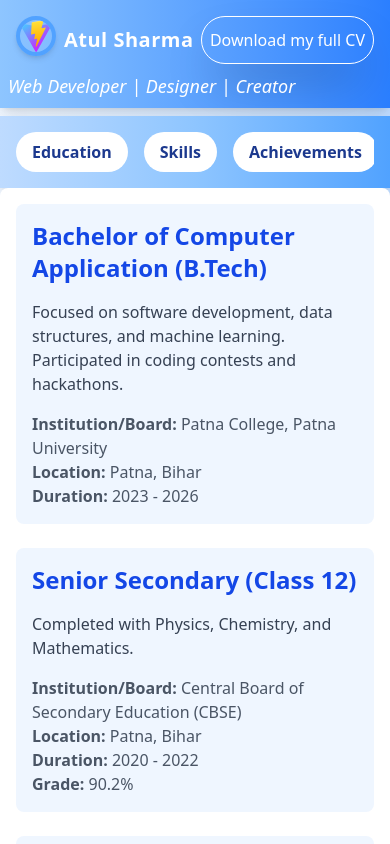
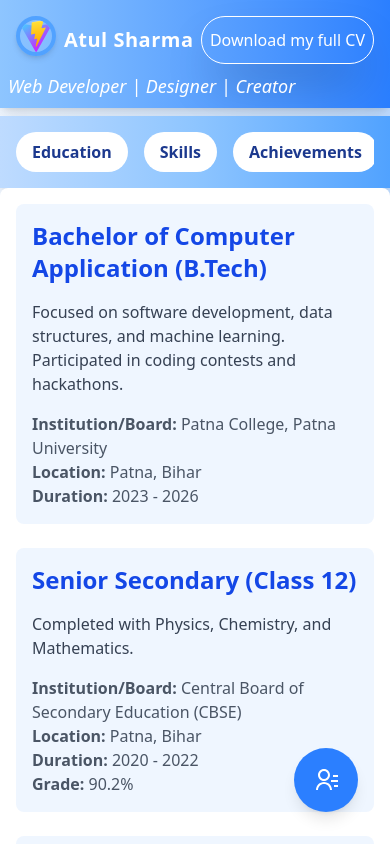
Before and after one commit to AtulsHub/Portfolio_ReactApp, a React (Vite) app: page /resume in a window 390 px wide. Shown: the top 844 px of the page. Built offline with nearby package versions, Linux system fonts and the light colour scheme.

Commit message:
added contact ball

```diff
--- a/src/App.jsx
+++ b/src/App.jsx
@@ -3,6 +3,10 @@ import { Routes, Route } from "react-router-dom";
 import { useState } from "react";
 import { useParams } from "react-router-dom";
 import { contactData } from "./data/Contact.js";
+import { IoIosArrowDown } from 'react-icons/io';
+import { RiContactsLine } from "react-icons/ri";
+
+
 import {
   Education,
   DetailPage,
@@ -23,7 +27,8 @@ function App() {
     setActiveSection(buttonName);
   };
 
-  console.log(activeSection);
+    const [showContacts, setShowContacts] = useState(false);
+
   const renderSection = () => {
     switch (activeSection) {
       case "education":
@@ -40,6 +45,49 @@ function App() {
   };
 
   return (
+    <> <div className="fixed bottom-8 right-8 z-50">
+      {/* Contact Buttons */}
+      <div className="relative flex-col ">
+        {contactData.map((item, index) => {
+  const translateAmount = 70 * (index + 1); // Each icon moves further up
+  const transformStyle = showContacts
+    ? `translateY(-${translateAmount}px) scale(1)`
+    : `translateY(0px) scale(0)`;
+
+  return (
+    <div
+      key={index}
+      className="absolute bottom-1 right-1.5 transition-all duration-500 ease-out opacity-0"
+      style={{
+        transform: transformStyle,
+        opacity: showContacts ? 1 : 0,
+        transitionDelay: `${index * 100}ms`,
+      }}
+    >
+      <img
+        src={item.icon}
+        alt={item.name}
+        className="w-14 h-14 bg-white rounded-full p-2 shadow-lg cursor-pointer"
+        onClick={() => window.open(item.path, '_blank')}
+      />
+    </div>
+  );
+})}
+
+        {/* Main Button */}
+        <div
+          className="md:hidden h-16 w-16 flex justify-center items-center rounded-full bg-blue-500 cursor-pointer hover:bg-blue-600 shadow-lg"
+          onClick={() => setShowContacts(!showContacts)}
+        >
+          {showContacts ? (
+            <IoIosArrowDown className="text-white text-2xl" />
+          ) : (
+            <RiContactsLine className="text-white text-2xl" />
+          )}
+        </div>
+      </div>
+    </div>
+
     <Routes>
       <Route
         path="/"
@@ -201,6 +249,7 @@ function App() {
         }
       />
     </Routes>
+    </>
   );
 }
 
```
